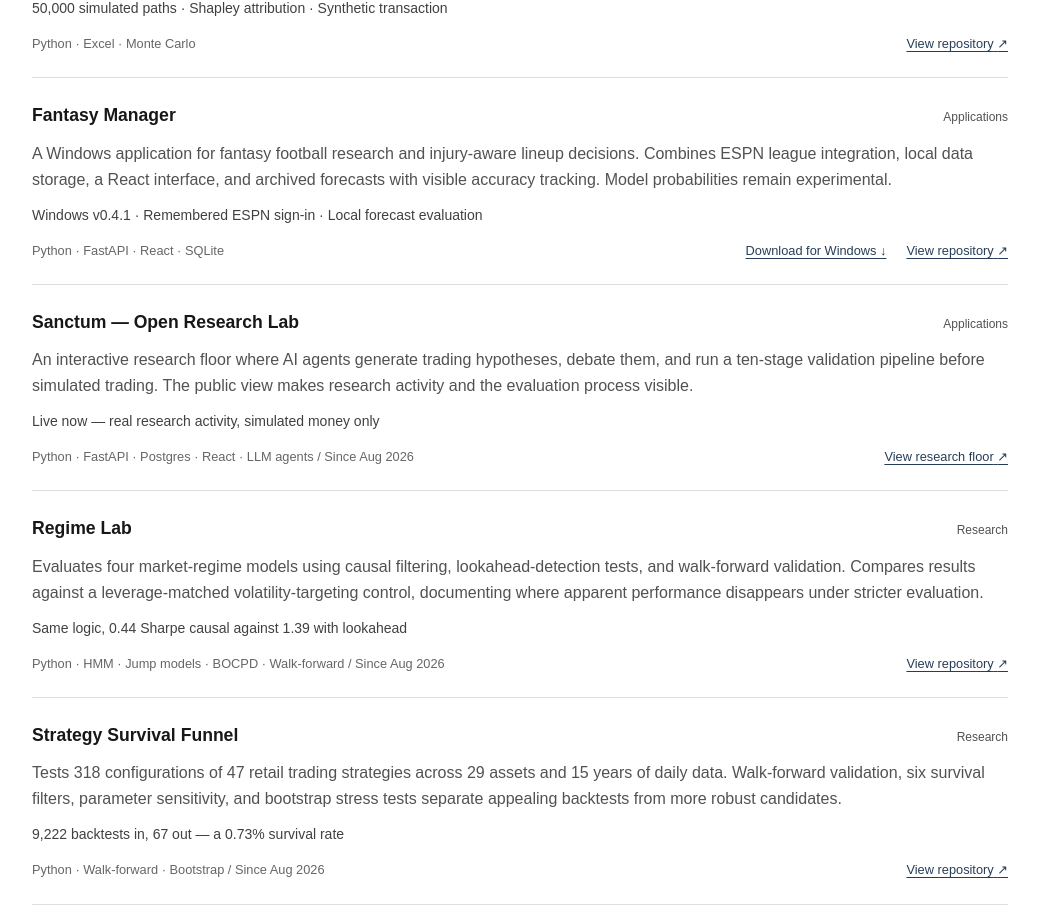
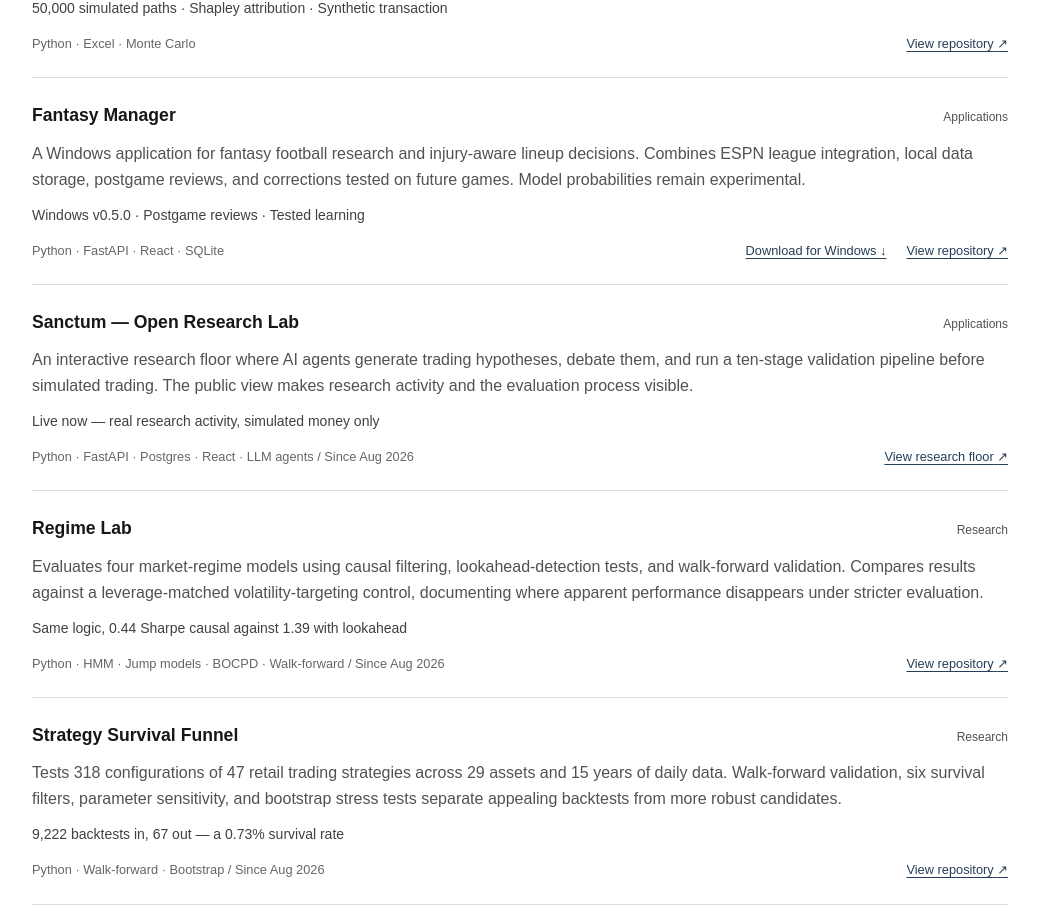
Before and after one commit to crollila/exaltedcapital, a React (Vite) app: page / in a window 1280 px wide. Shown: the part 1276-2193 px from the top of the page, without its empty margins (120-1159 px from the left). Built offline with nearby package versions, Linux system fonts and the light colour scheme.

Commit message:
Link Fantasy Manager 0.5.0 installer and postgame learning

```diff
--- a/src/App.tsx
+++ b/src/App.tsx
@@ -192,10 +192,10 @@ const PROJECTS: Project[] = [
   {
     title: "Fantasy Manager",
     category: "Applications", featured: true,
-    blurb: "A Windows application for fantasy football research and injury-aware lineup decisions. Combines ESPN league integration, local data storage, a React interface, and archived forecasts with visible accuracy tracking. Model probabilities remain experimental.",
-    highlight: "Windows v0.4.1 · Remembered ESPN sign-in · Local forecast evaluation",
+    blurb: "A Windows application for fantasy football research and injury-aware lineup decisions. Combines ESPN league integration, local data storage, postgame reviews, and corrections tested on future games. Model probabilities remain experimental.",
+    highlight: "Windows v0.5.0 · Postgame reviews · Tested learning",
     stack: ["Python", "FastAPI", "React", "SQLite"],
-    download: "https://github.com/crollila/fantasy-manager/releases/download/v0.4.1/Fantasy-Manager-Setup-0.4.1.exe",
+    download: "https://github.com/crollila/fantasy-manager/releases/download/v0.5.0/Fantasy-Manager-Setup-0.5.0.exe",
     href: "https://github.com/crollila/fantasy-manager", icon: <Boxes size={18} />,
   },
   {
```
